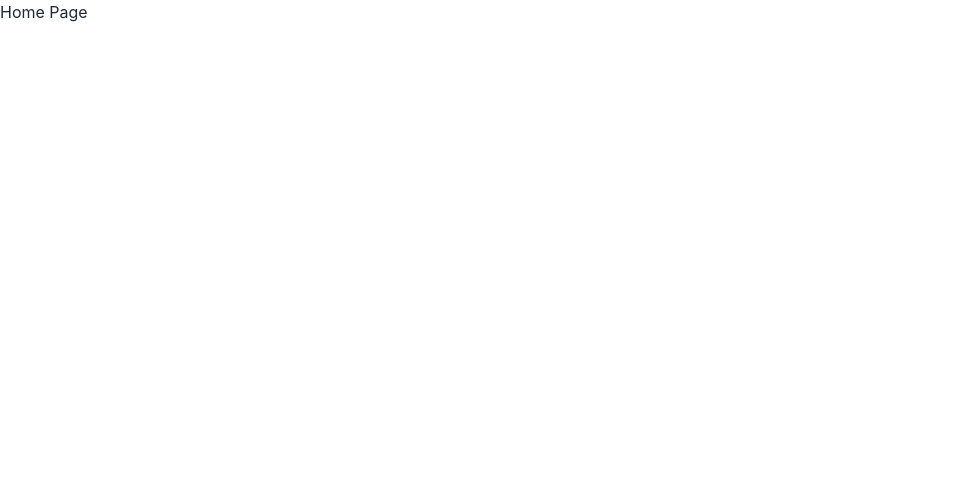
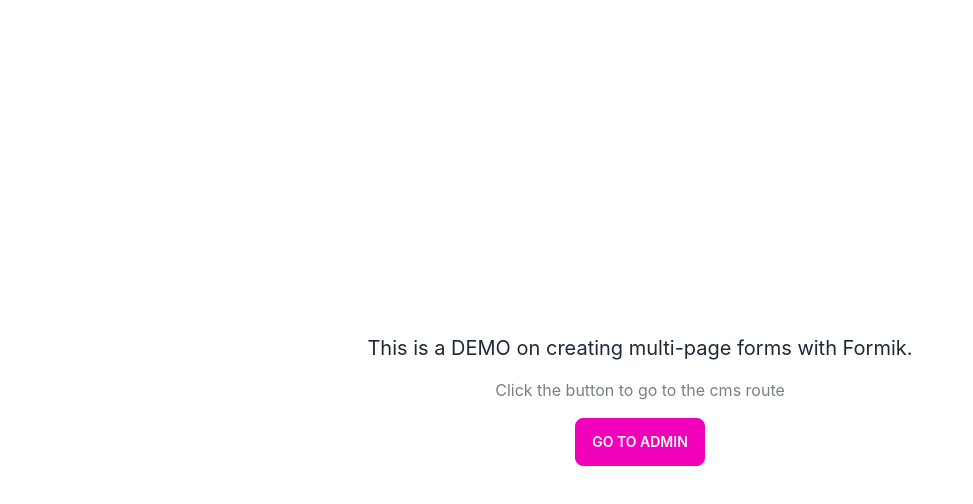
Before and after one commit to jmarioste/formik-multi-page-tutorial, a Next.js app: page / in a window 1280 px wide. Shown: the top 504 px of the page, without its empty margins (0-973 px from the left). Built offline with nearby package versions, Linux system fonts and the light colour scheme.

Commit message:
Add navigation

```diff
--- a/pages/index.tsx
+++ b/pages/index.tsx
@@ -1,9 +1,18 @@
 import type { NextPage } from "next";
+import Link from "next/link";
 
 const Home: NextPage = () => {
   //add state and a toggle handler
 
-  return <div>Home Page</div>
+  return <div className="container h-screen grid place-content-center">
+    <div className="flex flex-col items-center gap-4">
+      <h1 className="text-center text-xl">This is a DEMO on creating multi-page forms with Formik.</h1>
+      <p className="text-base-content/60">Click the button to go to the cms route</p>
+      <Link href={"/cms/post/hello-world"}>
+        <a className="btn btn-secondary">Go to Admin</a>
+      </Link>
+    </div>
+  </div>
 };
 
 export default Home;
```
